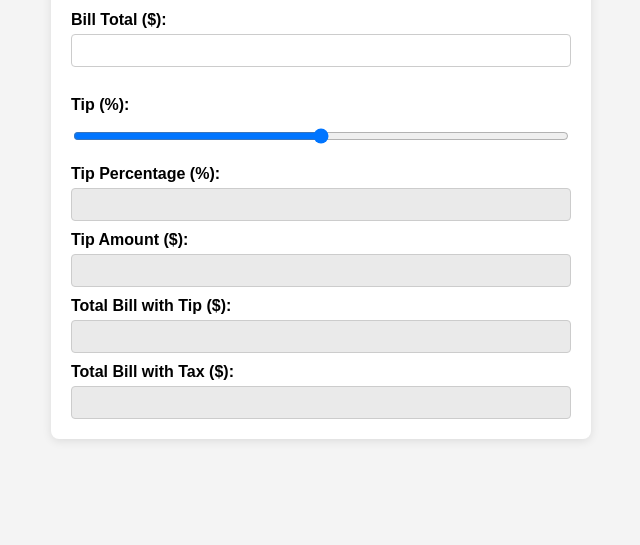
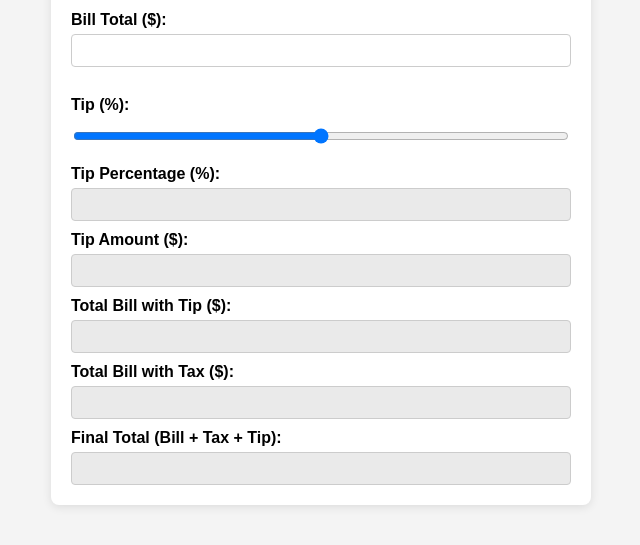
Before and after one commit to Branden108/Lab5-ITMD-441, a plain HTML site: page index.html in a window 1280 px wide. Shown: the part 119-664 px from the top of the page, without its empty margins (319-959 px from the left). Drawn offline with Linux system fonts and the light colour scheme.

Commit message:
Update index.html
Added Final Total (Bill + Tax + Tip) field to the form

```diff
--- a/index.html
+++ b/index.html
@@ -28,6 +28,9 @@
 
       <label for="totalWithTax">Total Bill with Tax ($):</label>
       <input type="text" id="totalWithTax" name="totalWithTax" disabled class="disabled">
+
+      <label for="grandTotal">Final Total (Bill + Tax + Tip):</label>
+      <input type="text" id="grandTotal" name="grandTotal" disabled class="disabled">
     </form>
   </div>
 
```
